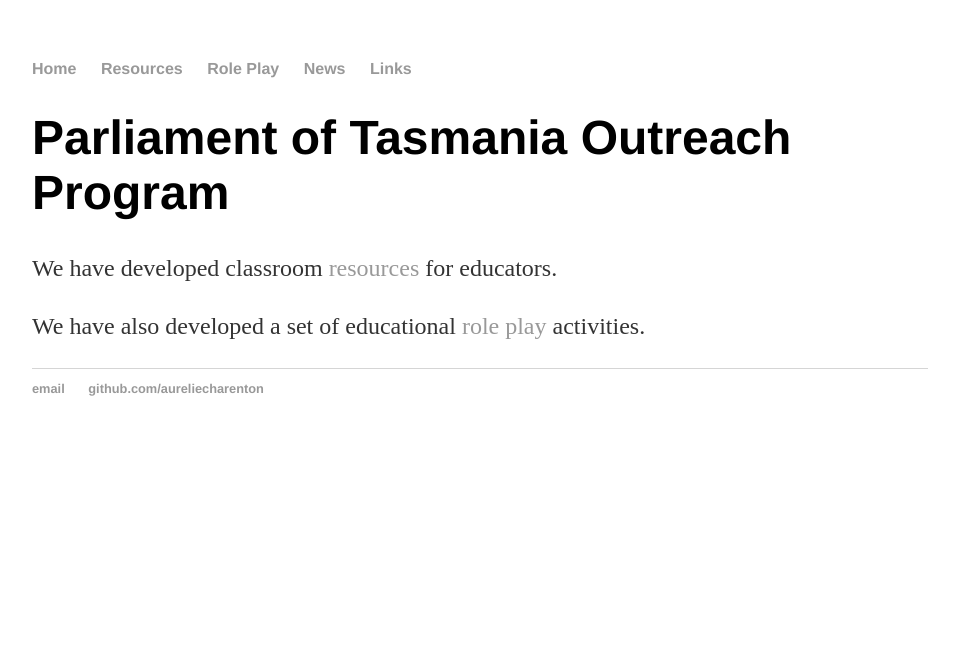
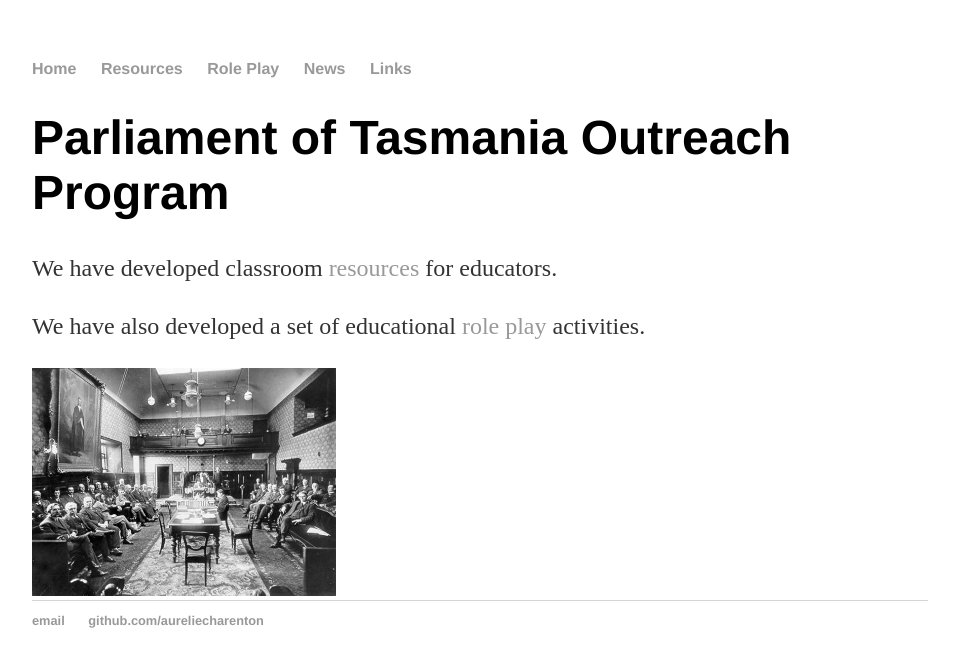
Before and after one commit to AurelieCharenton/AurelieCharenton.github.io, a Jekyll site: the page built from index.html, in a window 1280 px wide. Shown: the top 667 px of the page, without its empty margins (160-1119 px from the left). Built offline with Jekyll 4.4.1, drawn with Linux system fonts in a browser that asks for light colours.

Commit message:
adding an image to home page

```diff
--- a/index.html
+++ b/index.html
@@ -6,4 +6,6 @@
 	<h1>Parliament of Tasmania Outreach Program</h1>
 	<p>We have developed classroom <a href="/resources">resources</a> for educators.</p>
 	<p>We have also developed a set of educational <a href="/role_play">role play</a> activities.</p>
+
+	<img src="/images/house_of_assembly.jpg" alt="House of Assembly" style="width:304px;height:228px;">
 </div><!-- /.blurb -->
```
Also changed, not shown: images/house_of_assembly.jpg (added).
